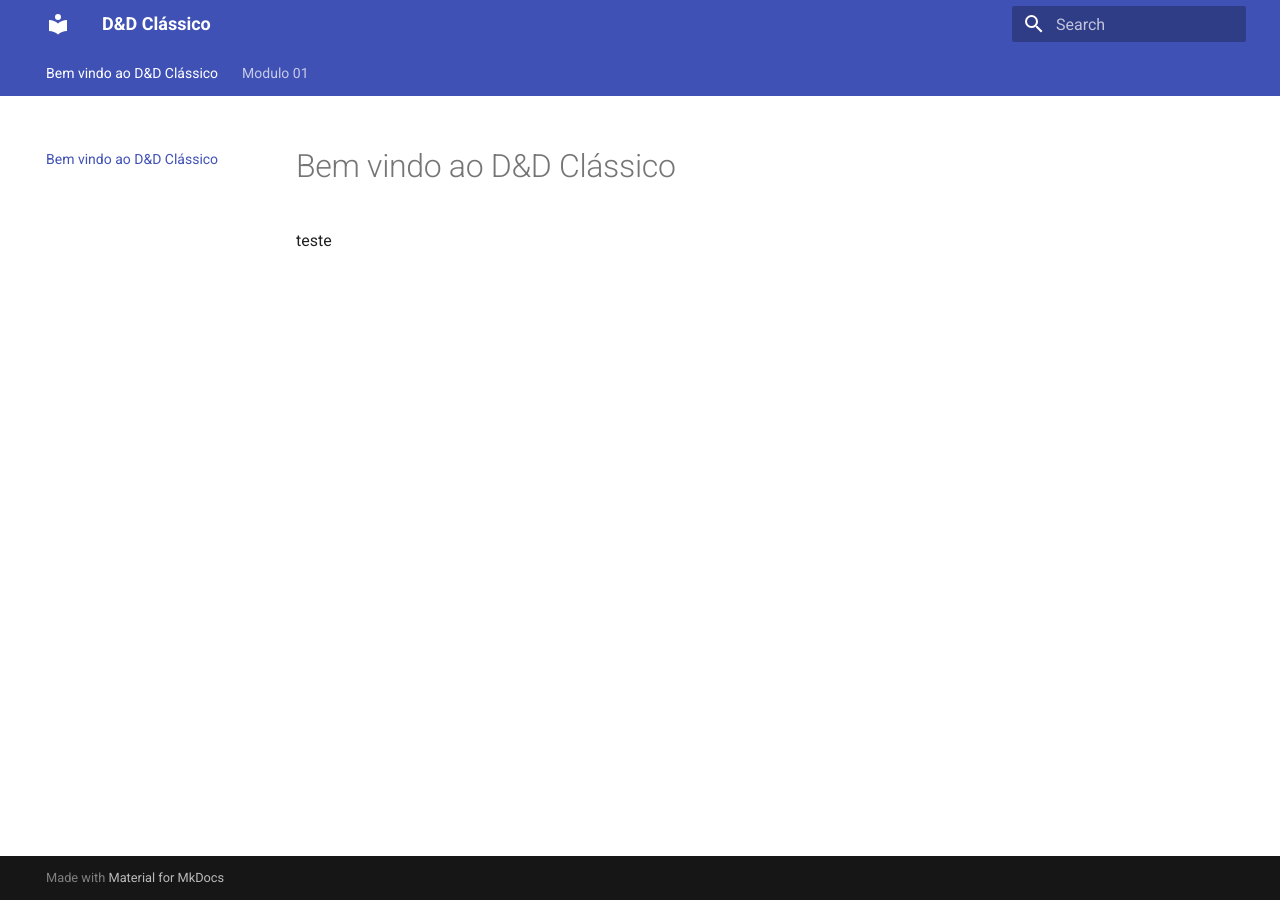
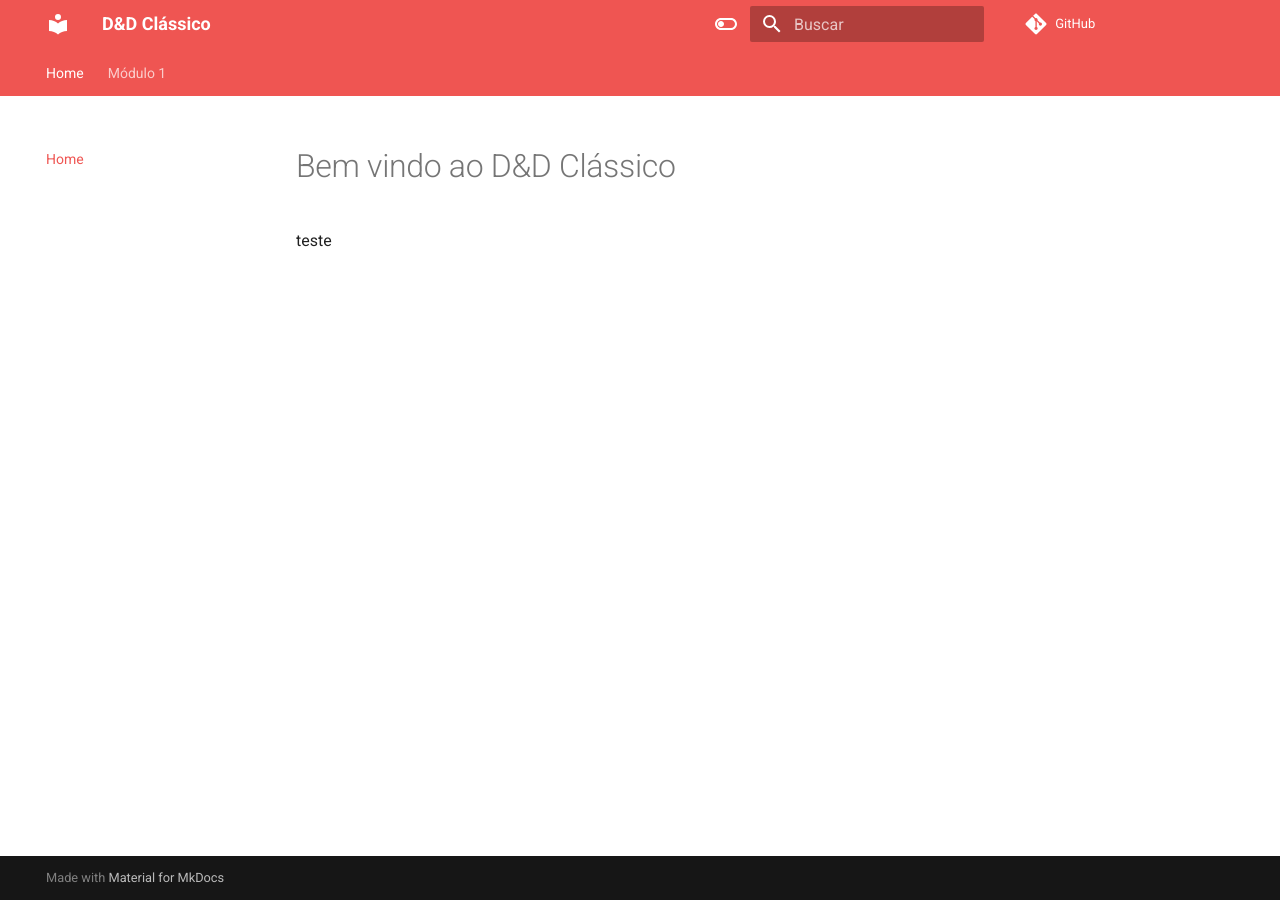
Before and after one commit to SBD1/2024.2-D-D-classico, an MkDocs documentation site: the page built from docs/index.md, in a window 1280 px wide. Built offline with MkDocs 1.6.1 and Material for MkDocs 9.7.7, drawn with Linux system fonts in a browser that asks for light colours; comment, search, counter and statistics services are not loaded.

Commit message:
arumando o gitpages

```diff
--- a/mkdocs.yml
+++ b/mkdocs.yml
@@ -1,7 +1,37 @@
 site_name: D&D Clássico
-# site_url: Colocar lind da documentação
+site_url: https://sbd1.github.io/2024.2-D-D-classico/
+repo_url: https://github.com/SBD1/2024.2-D-D-classico
+
+nav:
+  - Home: 'index.md'
+  - Módulo 1:
+    - Diagrama Entidade Relacionamento: 'DER.md'
+    - Modelo Entidade Relacionamento: 'MER.md'
+    - Dicionário: 'dicionario.md'
+
 theme:
   name: material
+  language: pt
+  palette:
+    - scheme: default
+      toggle:
+        icon: material/toggle-switch-off-outline
+        name: Switch to dark mode
+      primary: red
+      accent: black
+    - scheme: slate
+      toggle:
+        icon: material/toggle-switch
+        name: Switch to light mode
+      primary: red
+      accent: blue
   features:
     - navigation.tabs
     - navigation.sections
+    - toc.integrate
+    - navigation.top
+    - search.suggest
+    - search.highlight
+    - content.tabs.link
+  plugins:
+  - search
```
Also changed, not shown: docs/DER.md (added, +1 -0 lines), docs/MER.md (added, +1 -0 lines), docs/dicionario.md (added, +1 -0 lines).
